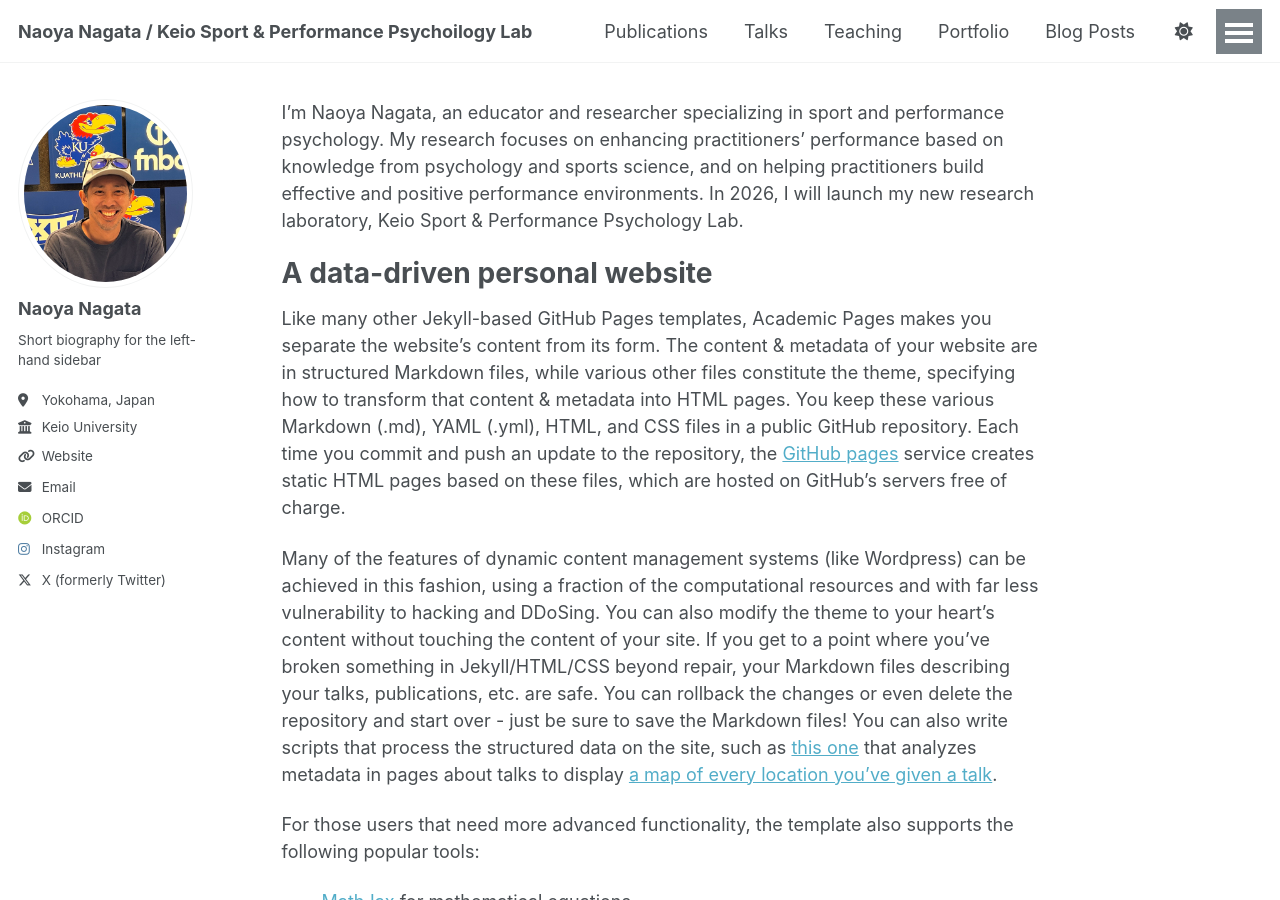
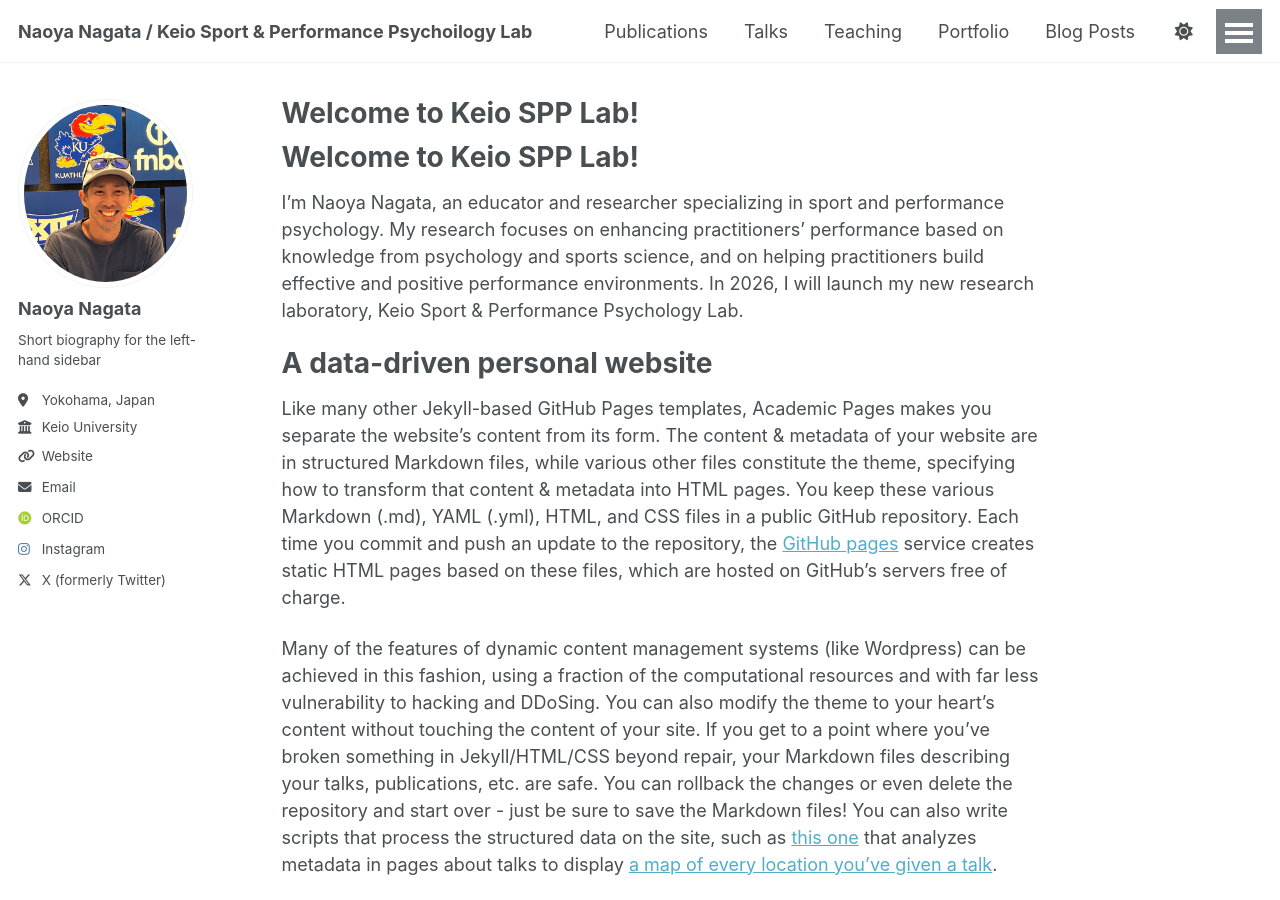
Before and after one commit to naganao329/naganao329.github.io, a Jekyll site: the page built from _pages/about.md, in a window 1280 px wide and 900 px high. Built offline with Jekyll 4.4.1, drawn with Linux system fonts in a browser that asks for light colours; some web fonts are replaced; a script that is not in the unit is left out; our own code applies the rules of GitHub Pages for plain Markdown files.

Commit message:
Nov 20, 2025, 12:55

```diff
--- a/_pages/about.md
+++ b/_pages/about.md
@@ -6,7 +6,8 @@ redirect_from:
   - /about/
   - /about.html
 ---
-
+Welcome to Keio SPP Lab!
+======
 I’m Naoya Nagata, an educator and researcher specializing in sport and performance psychology. My  research focuses on enhancing practitioners’ performance based on knowledge from psychology and sports science, and on helping practitioners build effective and positive performance environments. In 2026, I will launch my new research laboratory, Keio Sport & Performance Psychology Lab.
 
 A data-driven personal website
```
